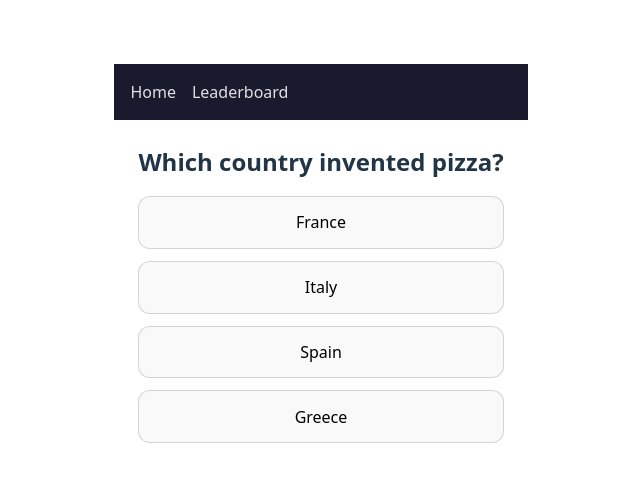
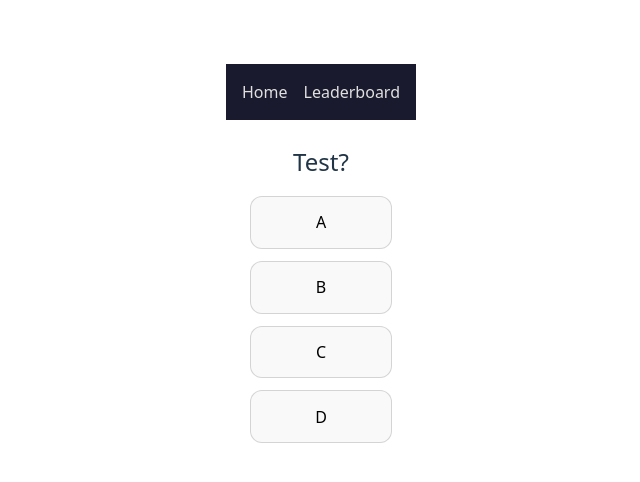
Before and after one commit to aeokeefe-del/quizblitz, a Vue app: page /play in a window 1280 px wide. Shown: the top 482 px of the page, without its empty margins (319-959 px from the left). Built offline with nearby package versions, Linux system fonts and the light colour scheme.

Commit message:
Refactor QuestionCard to emit answer index

```diff
--- a/src/components/QuestionCard.vue
+++ b/src/components/QuestionCard.vue
@@ -1,21 +1,19 @@
 <template>
-  <section class="question-card">
-    <h2 class="question-text">{{ question.question }}</h2>
-
+  <div class="question-card">
+    <p class="question-text">{{ question.question }}</p>
     <div class="answers">
       <button
-        v-for="(ans, idx) in question.answers"
-        :key="idx"
-        type="button"
+        v-for="(answer, index) in question.answers"
+        :key="index"
         class="answer-btn"
-        :class="buttonClass(idx)"
-        :disabled="locked"
-        @click="handleClick(idx)"
+        :class="buttonClass(index)"
+        :disabled="selectedAnswer !== null"
+        @click="selectAnswer(index)"
       >
-        {{ ans }}
+        {{ answer }}
       </button>
     </div>
-  </section>
+  </div>
 </template>
 
 <script>
@@ -26,49 +24,25 @@ export default {
     question: {
       type: Object,
       required: true,
+      // { question: String, answers: Array, correct: Number }
+    },
+    selectedAnswer: {
+      type: [Number, null],
+      default: null,
+      // null = no answer chosen yet; 0–3 = index of the button the player clicked
     },
   },
 
-  data() {
-    return {
-      locked: false,          // disables all buttons immediately after a click
-      selectedIndex: null,    // which button the user clicked
-      showCorrect: false,     // whether to highlight the correct answer
-    };
-  },
-
   methods: {
-    handleClick(idx) {
-      if (this.locked) return;
-
-      this.locked = true;
-      this.selectedIndex = idx;
-      this.showCorrect = true;
-
-      const isCorrect = idx === this.question.correct;
-
-      setTimeout(() => {
-        this.$emit("answer", isCorrect);
-
-        // reset highlight/lock state after emitting
-        this.locked = false;
-        this.selectedIndex = null;
-        this.showCorrect = false;
-      }, 1000);
+    selectAnswer(index) {
+      if (this.selectedAnswer !== null) return;
+      this.$emit("answer", index);
     },
 
-    buttonClass(idx) {
-      // Only apply highlight classes after a selection has been made
-      if (!this.showCorrect) return "";
-
-      const correctIdx = this.question.correct;
-
-      // Always mark the correct answer green
-      if (idx === correctIdx) return "correct";
-
-      // If the user clicked a wrong answer, mark that clicked one red
-      if (this.selectedIndex === idx && this.selectedIndex !== correctIdx) return "wrong";
-
+    buttonClass(index) {
+      if (this.selectedAnswer === null) return "";
+      if (index === this.question.correct) return "correct";
+      if (index === this.selectedAnswer) return "wrong";
       return "";
     },
   },
--- a/src/main.js
+++ b/src/main.js
@@ -5,7 +5,10 @@ import router from './router'
 import "./style.css";
 
 const app = createApp(App)
-app.use(createPinia())
+const pinia = createPinia()
+window.__pinia = pinia;
+app.use(pinia)
+
 app.use(router)
 
 app.mount('#app')
--- a/src/views/HomeView.vue
+++ b/src/views/HomeView.vue
@@ -12,7 +12,17 @@ export default {
   name: "HomeView",
 
   data() {
-    gameStore: useGameStore()
+    return {
+      currentIndex: 0,
+      score: 0,
+      gameState: "start",
+      playerName: '',
+      scoreSubmitted: false
+    }
+  },
+  setup() {
+    const gameStore = useGameStore()
+    return { gameStore }
   },
   components: {
     StartScreen,
@@ -20,7 +30,7 @@ export default {
   },
   mounted() {
     console.log(this.gameStore)
-  }
+  },
 };
 </script>
 
--- a/src/views/PlayView.vue
+++ b/src/views/PlayView.vue
@@ -1,9 +1,9 @@
 <template>
   <div class="play">
     <QuestionCard
-      v-if="gameState === 'playing'"
-      :question="questions[currentIndex]"
-      @answer="handleAnswer"
+      :question="{ question: 'Test?', answers: ['A', 'B', 'C', 'D'], correct: 2 }"
+      :selectedAnswer="testAnswer"
+      @answer="(i) => { console.log('clicked index:', i); testAnswer = i }"
     />
   </div>
 </template>
@@ -11,6 +11,7 @@
 <script>
 import QuestionCard from "@/components/QuestionCard.vue";
 import ScoreBoard from "@/components/ScoreBoard.vue";
+import { useGameStore } from '../stores/gameStore.js'
 
 export default {
   name: "PlayView",
@@ -20,8 +21,14 @@ export default {
     ScoreBoard
   },
 
+  setup() {
+    const gameStore = useGameStore()
+    return { gameStore }
+  },
+
   data() {
     return {
+      testAnswer: null,
       questions: [
         {
           question: "Which country invented pizza?",
```
